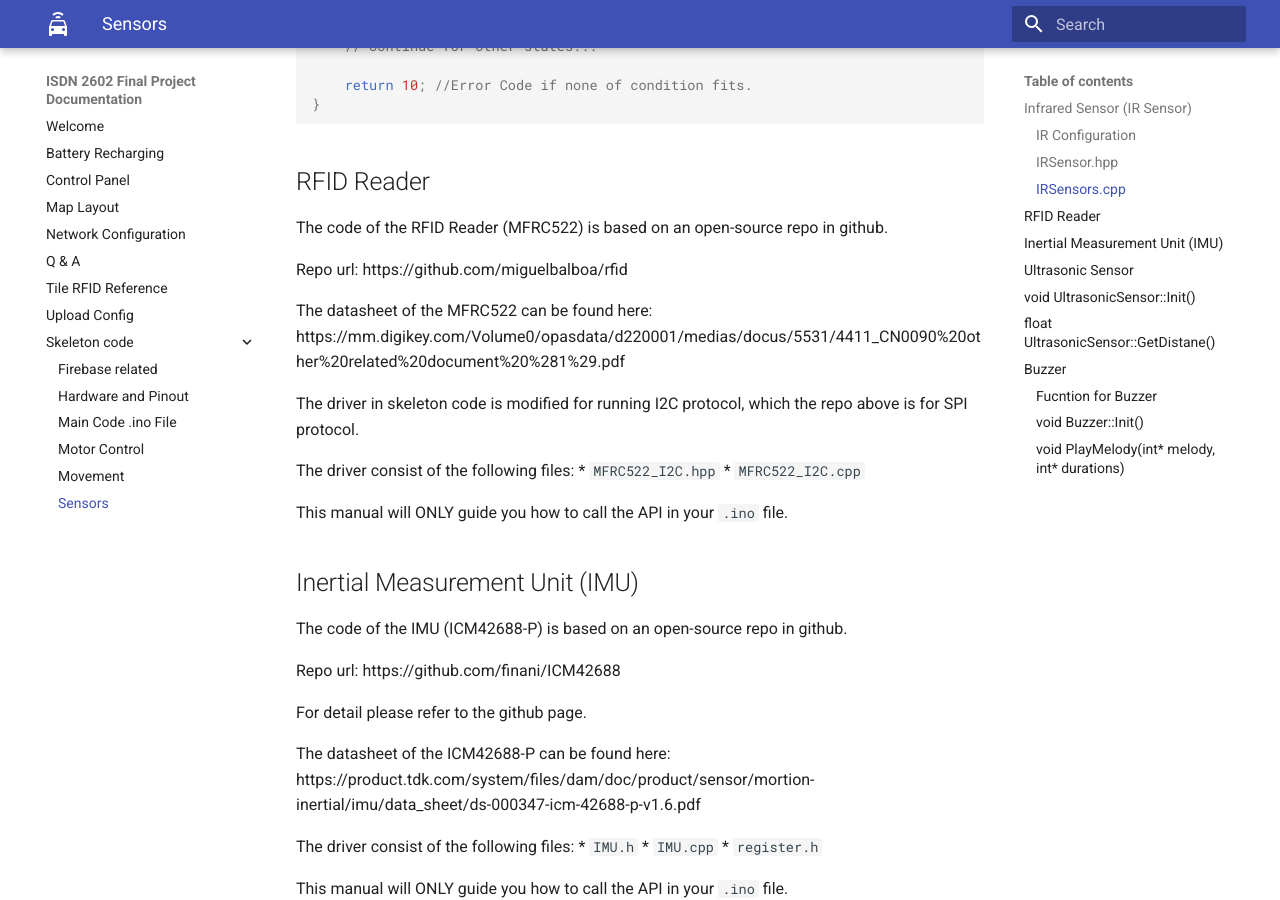
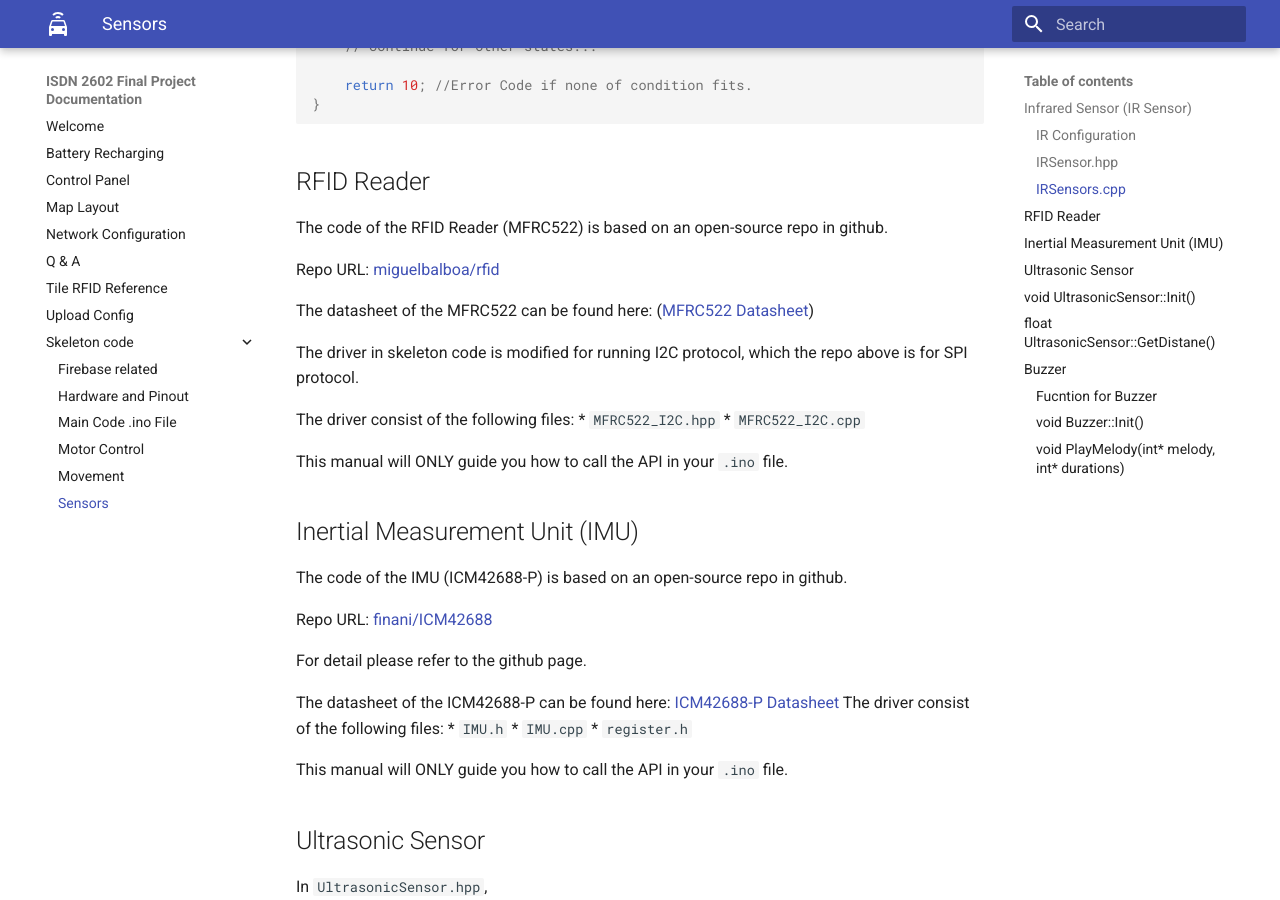
Before and after one commit to ISD-IoT-eduation/FinalProjectDocs, an MkDocs documentation site: the page built from docs/skeleton_code/sensor.md, in a window 1280 px wide and 900 px high, scrolled down 2685 px. Built offline with MkDocs 1.6.1 and Material for MkDocs 9.7.7, drawn with Linux system fonts in a browser that asks for light colours.

Commit message:
fix: format links

```diff
--- a/docs/skeleton_code/sensor.md
+++ b/docs/skeleton_code/sensor.md
@@ -133,9 +133,9 @@ uint8_t ReadSensorState(IRSensorData& IRData){
 ## RFID Reader
 The code of the RFID Reader (MFRC522) is based on an open-source repo in github.
 
-Repo url: https://github.com/miguelbalboa/rfid
+Repo URL: [miguelbalboa/rfid](https://github.com/miguelbalboa/rfid)
 
-The datasheet of the MFRC522 can be found here: https://mm.digikey.com/Volume0/opasdata/d220001/medias/docus/5531/4411_CN0090%20other%20related%20document%20%281%29.pdf
+The datasheet of the MFRC522 can be found here: ([MFRC522 Datasheet](https://mm.digikey.com/Volume0/opasdata/d220001/medias/docus/5531/4411_CN0090%20other%20related%20document%20%281%29.pdf))
 
 The driver in skeleton code is modified for running I2C protocol, which the repo above is for SPI protocol.
 
@@ -149,12 +149,11 @@ This manual will ONLY guide you how to call the API in your `.ino` file.
 ## Inertial Measurement Unit (IMU)
 The code of the IMU (ICM42688-P) is based on an open-source repo in github.
 
-Repo url: https://github.com/finani/ICM42688
+Repo URL: [finani/ICM42688](https://github.com/finani/ICM42688)
 
 For detail please refer to the github page.
 
-The datasheet of the ICM42688-P can be found here: https://product.tdk.com/system/files/dam/doc/product/sensor/mortion-inertial/imu/data_sheet/ds-000347-icm-42688-p-v1.6.pdf
-
+The datasheet of the ICM42688-P can be found here: [ICM42688-P Datasheet](https://product.tdk.com/system/files/dam/doc/product/sensor/mortion-inertial/imu/data_sheet/ds-000347-icm-42688-p-v1.6.pdf)
 The driver consist of the following files:
 * `IMU.h`
 * `IMU.cpp`
```
Also changed, not shown: docs/skeleton_code/main.md (+2 -2 lines), docs/skeleton_code/motor.md (+1 -1 lines).
